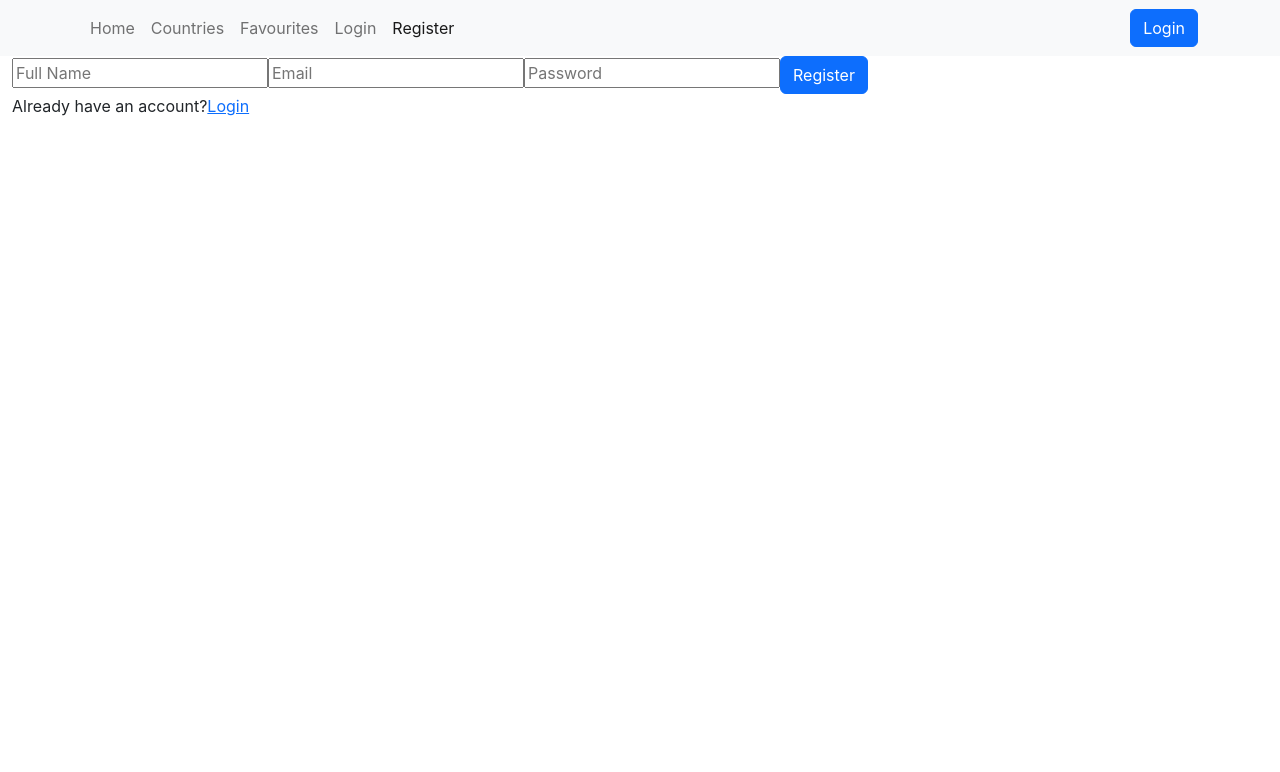
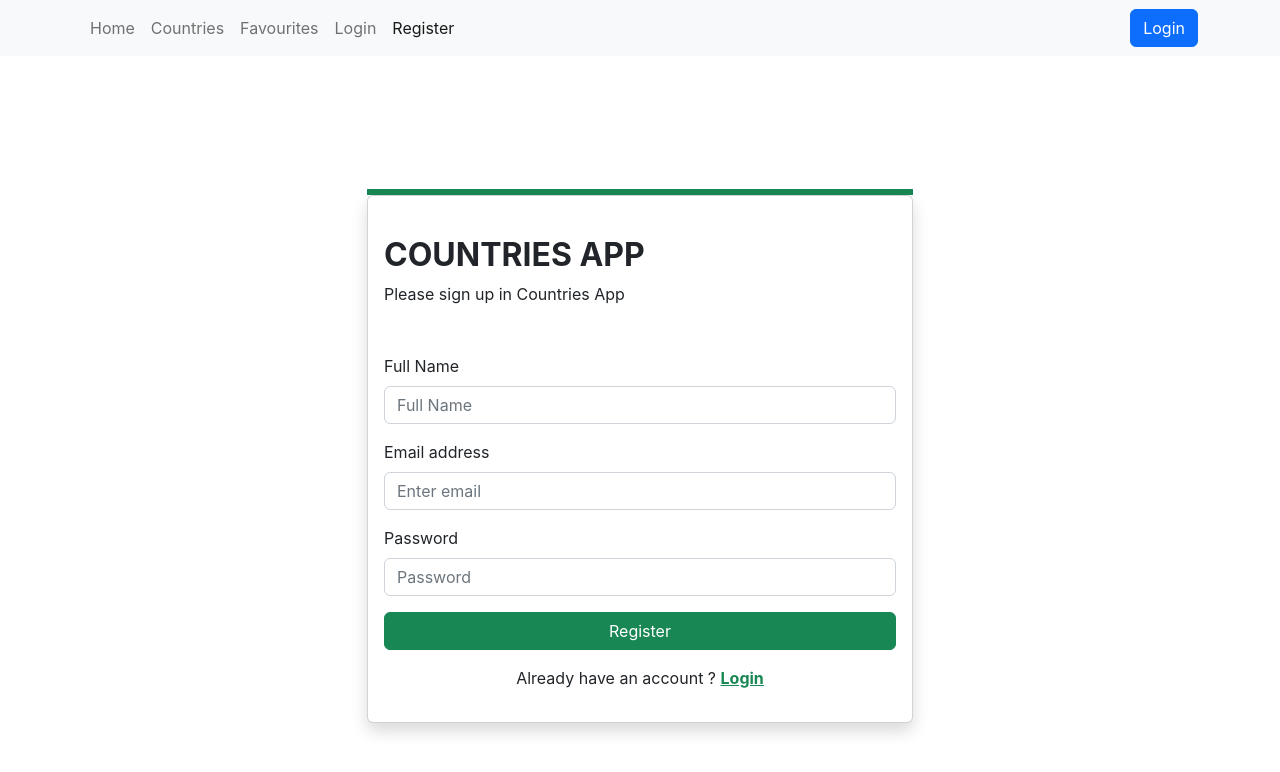
Before and after one commit to shree0007/Countries-App_react, a React (Create React App) app: page /register in a window 1280 px wide. Shown: the top 772 px of the page. Built offline with nearby package versions, Linux system fonts and the light colour scheme; no server answers.

Commit message:
styled Register component

```diff
--- a/src/components/Register.jsx
+++ b/src/components/Register.jsx
@@ -1,7 +1,7 @@
 import { useEffect, useState } from "react";
 import { useNavigate } from "react-router-dom";
 import { useAuthState } from "react-firebase-hooks/auth"
-import { Button } from "react-bootstrap";
+import { Button, Card, Col, Container, Form, Row } from "react-bootstrap";
 import { Link } from "react-router-dom";
 import { auth, registerWithEmailAndPassword } from '../auth/firebase';
 
@@ -25,37 +25,77 @@ const Register = () => {
 
 
     return (
+
         <div>
-            <input
+            <Container>
+                <Row className="vh-100 d-flex justify-content-center align-items-center">
+                    <Col md={8} lg={6} xs={12}>
+                        <div className="border border-3 border-success"></div>
+                        <Card className="shadow">
+                            <Card.Body>
+                                <div className="mb-3 mt-md-4">
+                                    <h2 className="fw-bold mb-2 text-uppercase ">Countries App</h2>
+                                    <p className=" mb-5">Please sign up in Countries App</p>
+                                    <div className="mb-3">
+                                        <Form>
+                                            <Form.Group className="mb-3" controlId="formBasicEmail">
+                                                <Form.Label className="text-center">
+                                                    Full Name
+                                                </Form.Label>
+                                                <Form.Control
                                                     type="text"
                                                     value={name}
                                                     onChange={(e) => setName(e.target.value)}
-                placeholder="Full Name"
-            />
-            <input
+                                                    placeholder="Full Name" />
+                                            </Form.Group>
+
+                                            <Form.Group className="mb-3" controlId="formBasicEmail">
+                                                <Form.Label className="text-center">
+                                                    Email address
+                                                </Form.Label>
+                                                <Form.Control
                                                     type="email"
                                                     value={email}
                                                     onChange={(e) => setEmail(e.target.value)}
-                placeholder="Email"
-            />
+                                                    placeholder="Enter email" />
+                                            </Form.Group>
 
-            <input
+                                            <Form.Group
+                                                className="mb-3"
+                                                controlId="formBasicPassword"
+                                            >
+                                                <Form.Label>Password</Form.Label>
+                                                <Form.Control
                                                     type="password"
                                                     value={password}
                                                     onChange={(e) => setPassword(e.target.value)}
-                placeholder="Password"
-            />
+                                                    placeholder="Password" />
+                                            </Form.Group>
+                                            <Form.Group
+                                                className="mb-3"
+                                                controlId="formBasicCheckbox"
+                                            >
 
-            {/* //add enter password again section */}
-
-            <Button onClick={register}>Register</Button>
-
-            <div>
-                Already have an account?
-                <Link to="/login">Login</Link>
+                                            </Form.Group>
+                                            <div className="d-grid">
+                                                <Button onClick={register} variant="success">Register</Button>
                                             </div>
-
-
+                                        </Form>
+                                        <div className="mt-3">
+                                            <p className="mb-0  text-center">
+                                                Already have an account ?{" "}
+                                                <Link to="/login" className="text-success fw-bold">
+                                                    Login
+                                                </Link>
+                                            </p>
+                                        </div>
+                                    </div>
+                                </div>
+                            </Card.Body>
+                        </Card>
+                    </Col>
+                </Row>
+            </Container>
         </div>
     );
 };
```
Lines whose indentation alone changed are shown as unchanged.
